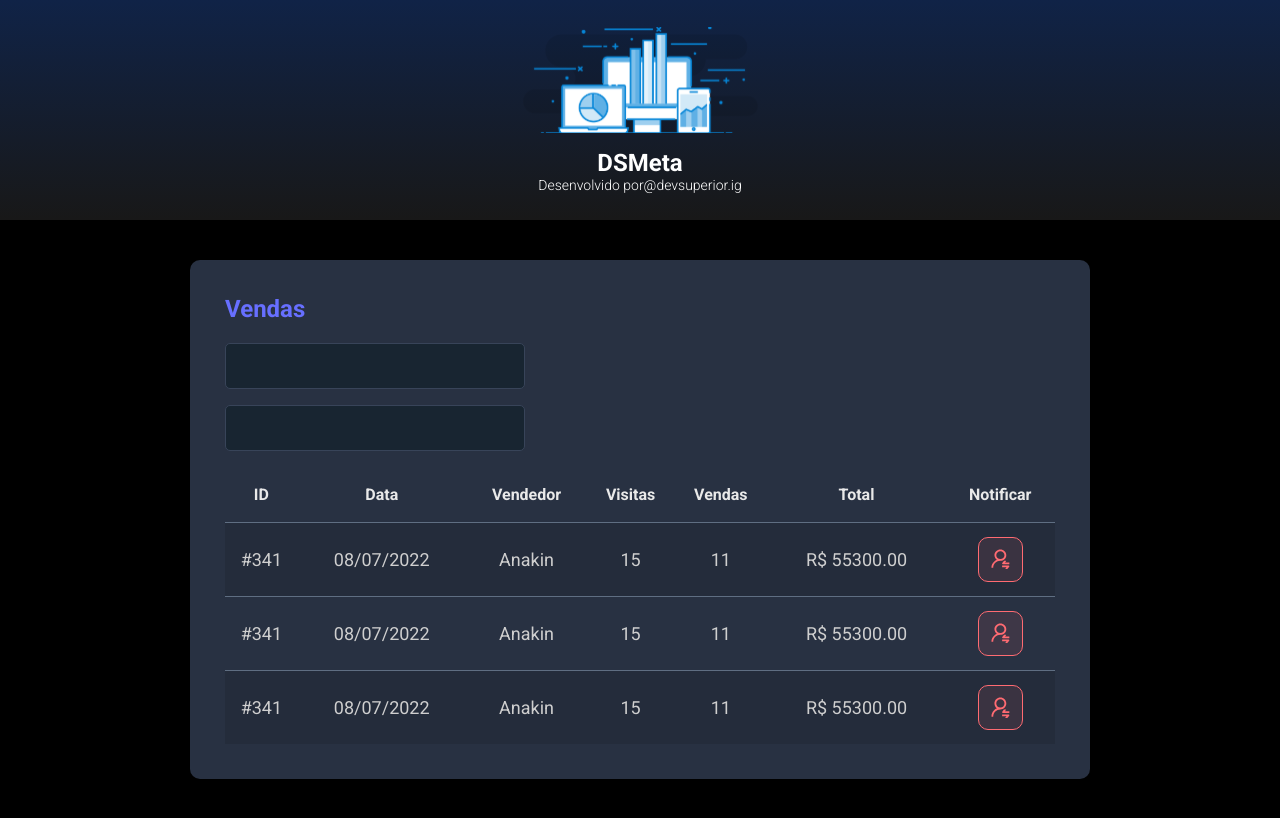
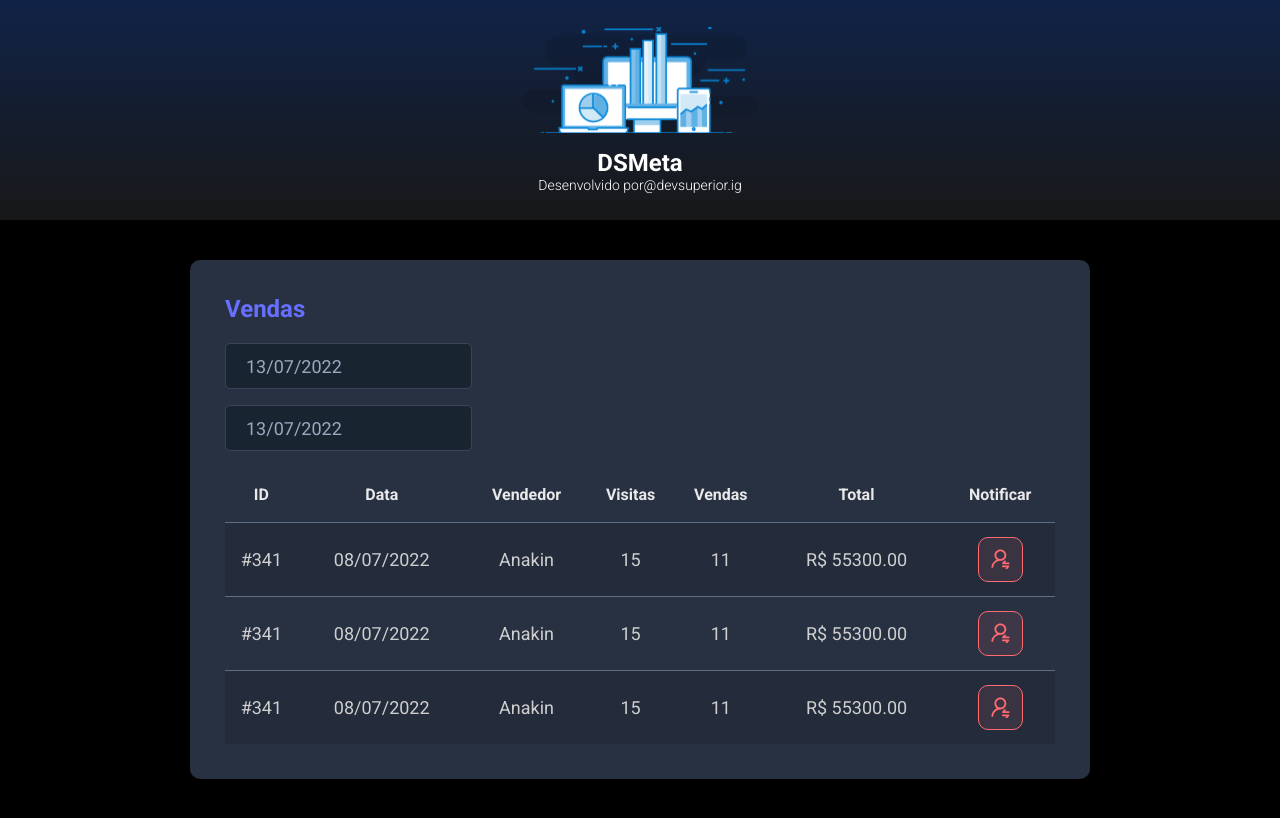
Before and after one commit to diegoriciardi/dsmeta, a React (Vite) app in the folder frontend/: page / in a window 1280 px wide. Built offline with nearby package versions, Linux system fonts and the light colour scheme.

Commit message:
Datepicker

```diff
--- a/frontend/package.json
+++ b/frontend/package.json
@@ -8,7 +8,9 @@
     "preview": "vite preview"
   },
   "dependencies": {
+    "@types/react-datepicker": "4.4.2",
     "react": "^18.0.0",
+    "react-datepicker": "4.8.0",
     "react-dom": "^18.0.0"
   },
   "devDependencies": {
--- a/frontend/src/components/SalesCard/index.tsx
+++ b/frontend/src/components/SalesCard/index.tsx
@@ -1,5 +1,7 @@
 import NotificationButton from "../NotificationButton"
 import "./styles.css"
+import DatePicker from "react-datepicker";
+import "react-datepicker/dist/react-datepicker.css";
 
 function SalesCard() {
     return (
@@ -8,10 +10,20 @@ function SalesCard() {
                 <h2 className="dsmeta-sales-title">Vendas</h2>
                 <div>
                     <div className="dsmeta-form-control-container">
-                        <input className="dsmeta-form-control" type="text" />
+                        <DatePicker
+                            selected={new Date()}
+                            onChange={(date: Date) => { }}
+                            className="dsmeta-form-control"
+                            dateFormat="dd/MM/yyyy"
+                        />
                     </div>
                     <div className="dsmeta-form-control-container">
-                        <input className="dsmeta-form-control" type="text" />
+                        <DatePicker
+                            selected={new Date()}
+                            onChange={(date: Date) => { }}
+                            className="dsmeta-form-control"
+                            dateFormat="dd/MM/yyyy"
+                        />
                     </div>
                 </div>
 
```
Also changed, not shown: 1 other file (tests, documents, lock files or other folders).
